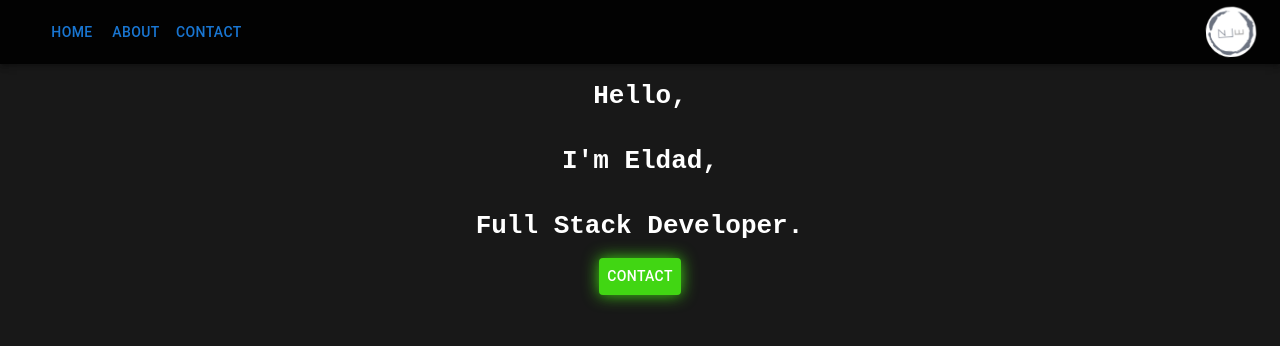
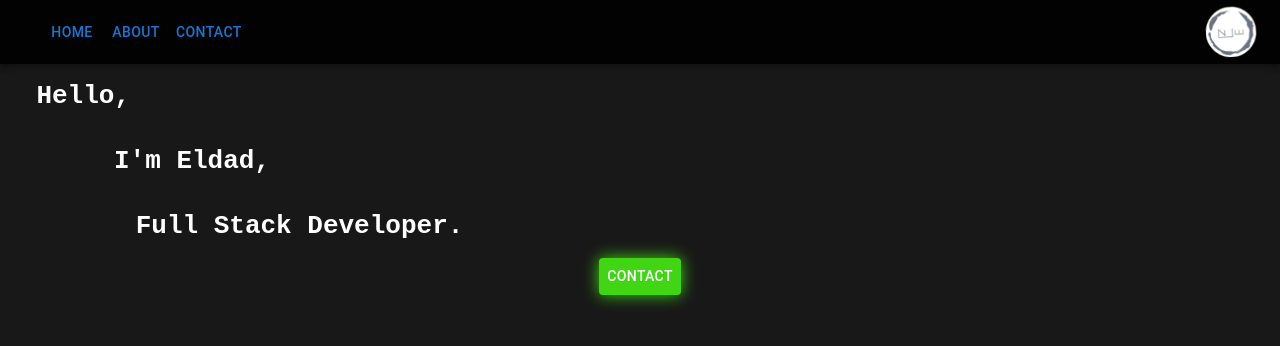
Before and after one commit to ELDADBRHANO/portfolio-eldad-brhano, a React (Create React App) app: page / in a window 1280 px wide. Shown: the top 346 px of the page. Built offline with nearby package versions, Linux system fonts and the light colour scheme.

Commit message:
title home left

```diff
--- a/src/components/features/NavBar/NavBar.jsx
+++ b/src/components/features/NavBar/NavBar.jsx
@@ -8,7 +8,6 @@ import Typography from "@mui/material/Typography";
 import Menu from "@mui/material/Menu";
 import MenuIcon from "@mui/icons-material/Menu";
 import Container from "@mui/material/Container";
-import Button from "@mui/material/Button";
 import { useState } from "react";
 import logo from "../../../images/logo-modified.png";
 
@@ -29,7 +28,7 @@ function NavBar() {
   const pages = ["Home", "About", "Contact"];
 
   return (
-    <AppBar style={{ background: "rgba(0, 0, 0, 0.904)" }} position="static">
+    <AppBar  style={{ background: "rgba(0, 0, 0, 0.904)" }} position="static">
       <Container maxWidth="xl">
         <Toolbar disableGutters>
           <Typography
@@ -78,7 +77,7 @@ function NavBar() {
               }}
             >
               {pages.map((pagePath) => (
-                <Link style={{ textDecoration: "none" }} to={pagePath}>
+                <Link style={{ textDecoration: "none"}} to={pagePath}>
                   <ButtonFeatures
                     btnTxt={pagePath}
                     className="navBarBtn"
@@ -94,7 +93,7 @@ function NavBar() {
           <Box sx={{ flexGrow: 1, display: { xs: "none", md: "flex" } }}>
             {pages.map((pagePath) => (
                 <Link style={{ textDecoration: "none" }} to={pagePath}>
-                  <ButtonFeatures
+                  <ButtonFeatures style={{ textDecoration: "none"}}
                     btnTxt={pagePath}
                     className="navBarBtn"
                     variant="text"
--- a/src/components/pages/Home/Home.css
+++ b/src/components/pages/Home/Home.css
@@ -41,12 +41,12 @@
 
 .wrapper {
   display: grid;
-  place-items: center;
+  place-items: stretch legacy;
 }
 
 .typing-hello {
   width: 13vw;
-  animation: typing 2s steps(22) , blink 0.5s step-end infinite alternate;
+  animation: typing 2s  , blink 0.5s step-end infinite alternate;
   white-space: nowrap;
   overflow: hidden;
   font-family: monospace;
@@ -71,7 +71,7 @@
 
 .typing {
   width: 30vw;
-  animation: typingDem 4s steps(22), blink 0.5s step-end infinite alternate;
+  animation: typingDem 4s , blink 0.5s step-end infinite alternate;
   white-space: nowrap;
   overflow: hidden;
   font-family: monospace;
@@ -96,7 +96,7 @@
 
 .typing-developer {
   width: 47vw;
-  animation: typingDeveloper 6s steps(26),
+  animation: typingDeveloper 6s ,
     blink 0.5s step-end infinite alternate;
   white-space: nowrap;
   overflow: hidden;
@@ -139,6 +139,7 @@
 
 
 
+
 @media only screen and (max-width: 600px) {
   .wrapper {
     display: grid;
@@ -147,7 +148,7 @@
 
   .typing-hello {
     width: 22vw;
-    animation: typing 2s steps(22), blink 0.5s step-end infinite alternate;
+    animation: typing 2s , blink 0.5s step-end infinite alternate;
     white-space: nowrap;
     overflow: hidden;
     font-family: monospace;
@@ -172,7 +173,7 @@
 
   .typing {
     width: 37vw;
-    animation: typingDem 4s steps(22), blink 0.5s step-end infinite alternate;
+    animation: typingDem 4s , blink 0.5s step-end infinite alternate;
     white-space: nowrap;
     overflow: hidden;
     font-family: monospace;
--- a/src/components/pages/Home/Home.jsx
+++ b/src/components/pages/Home/Home.jsx
@@ -5,7 +5,8 @@ import { Link } from "react-router-dom";
 function Home() {
   return (
     <div className="home">
-      <div className="wrapper">
+      <div className="typing-div">
+        <div className="wrapper">
         <h1 className="typing-hello">
           Hello,
         </h1>
@@ -14,6 +15,8 @@ function Home() {
         </h1>
         <h1 className="typing-developer">Full Stack Developer.</h1>
       </div>
+      </div>
+
       <Link style={{ textDecoration: "none" }} to="/Contact">
         <Button style={{ color: "white" }} className="contact-btn">
           Contact
```
